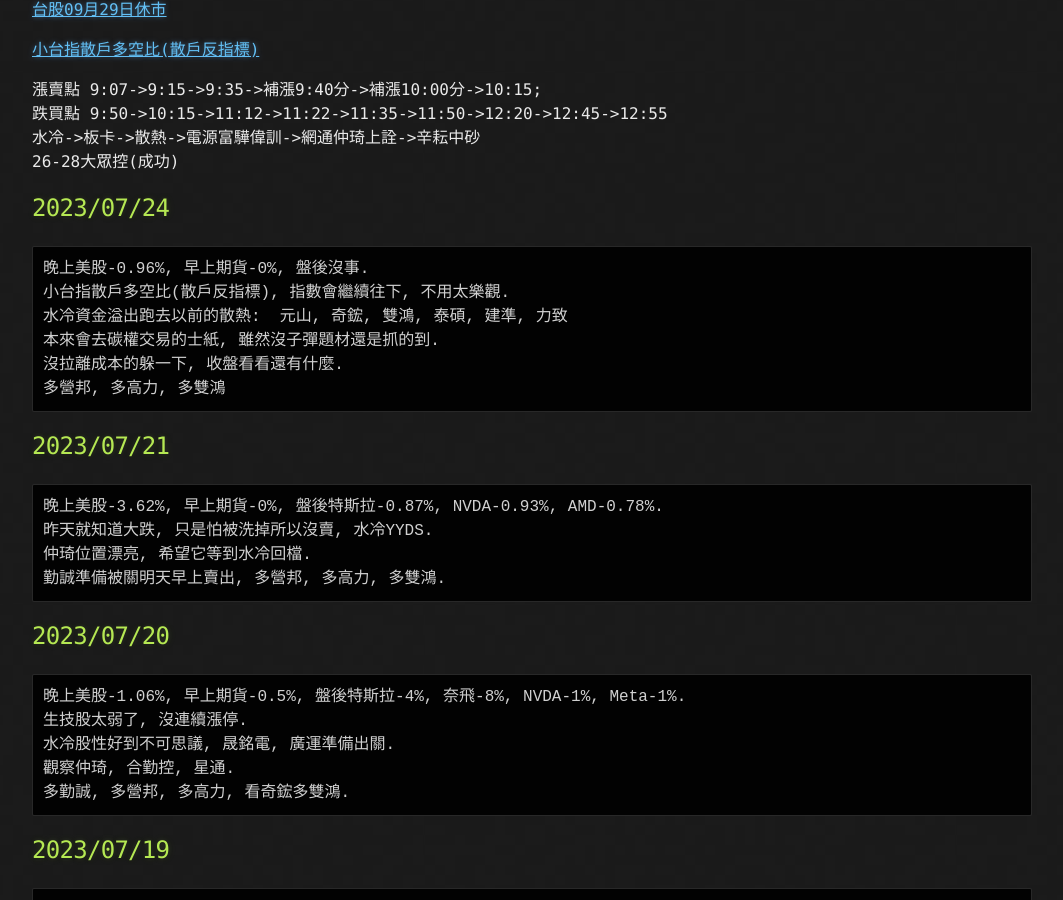
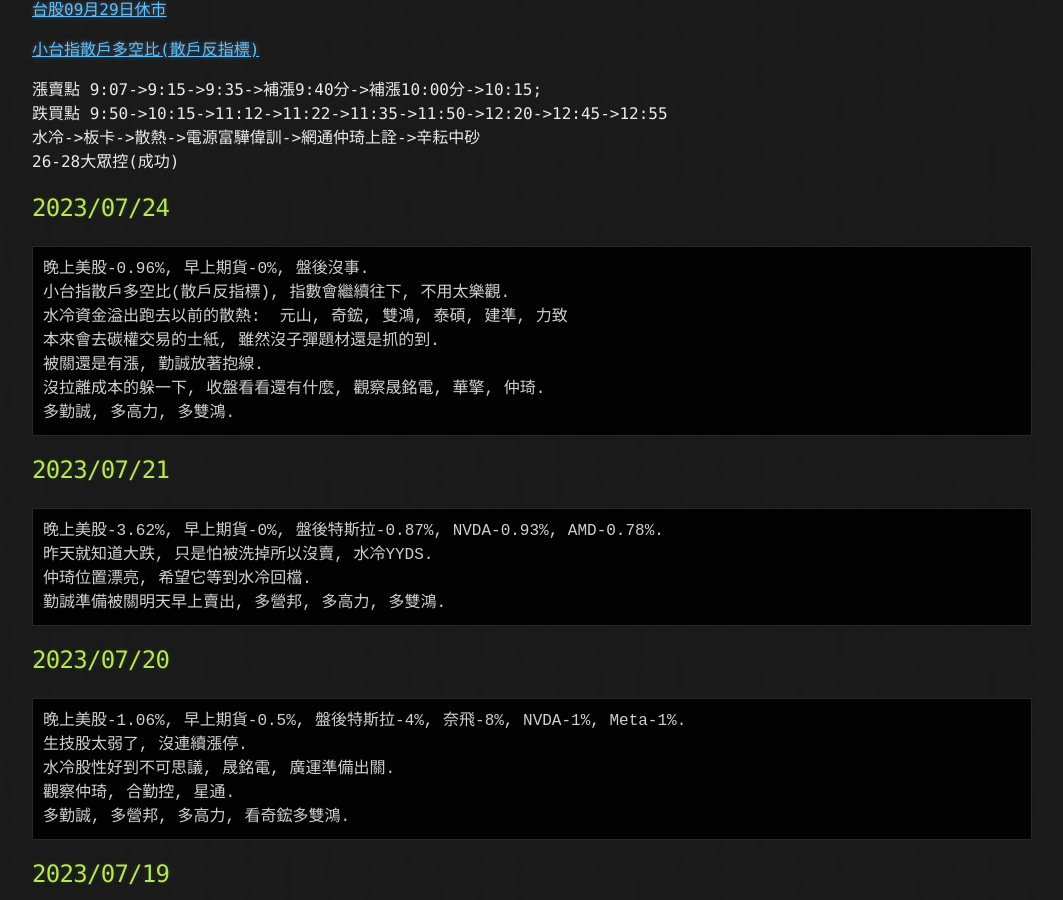
Before and after one commit to lepg5487/Stock_God, a Jekyll site: the page built from index.md, in a window 1280 px wide and 900 px high, scrolled down 460 px. Shown: the whole window, without its empty margins (108-1171 px from the left). Built offline with Jekyll 4.4.1, drawn with Linux system fonts in a browser that asks for light colours; our own code applies the rules of GitHub Pages for plain Markdown files.

Commit message:
Update index.md

````diff
--- a/index.md
+++ b/index.md
@@ -27,8 +27,9 @@ layout: testlayouts
 小台指散戶多空比(散戶反指標), 指數會繼續往下, 不用太樂觀.
 水冷資金溢出跑去以前的散熱:  元山, 奇鋐, 雙鴻, 泰碩, 建準, 力致
 本來會去碳權交易的士紙, 雖然沒子彈題材還是抓的到.
-沒拉離成本的躲一下, 收盤看看還有什麼.
-多營邦, 多高力, 多雙鴻
+被關還是有漲, 勤誠放著抱線.
+沒拉離成本的躲一下, 收盤看看還有什麼, 觀察晟銘電, 華擎, 仲琦.
+多勤誠, 多高力, 多雙鴻.
 ```
 
 ## 2023/07/21
````
